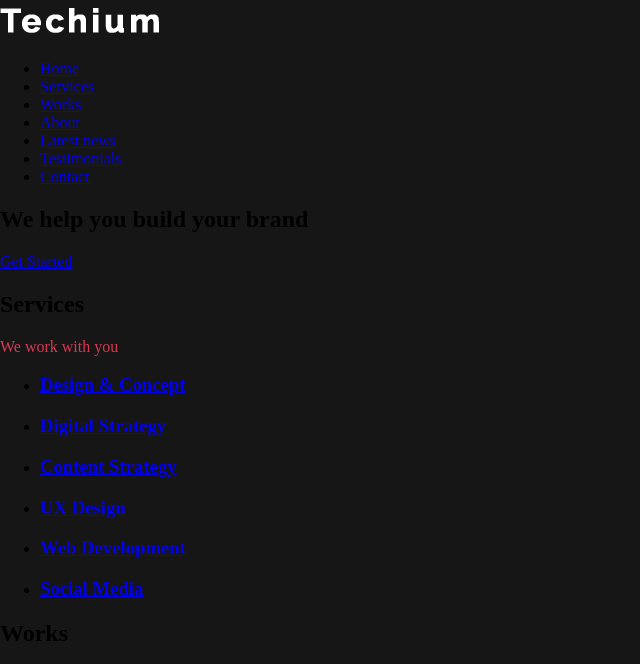
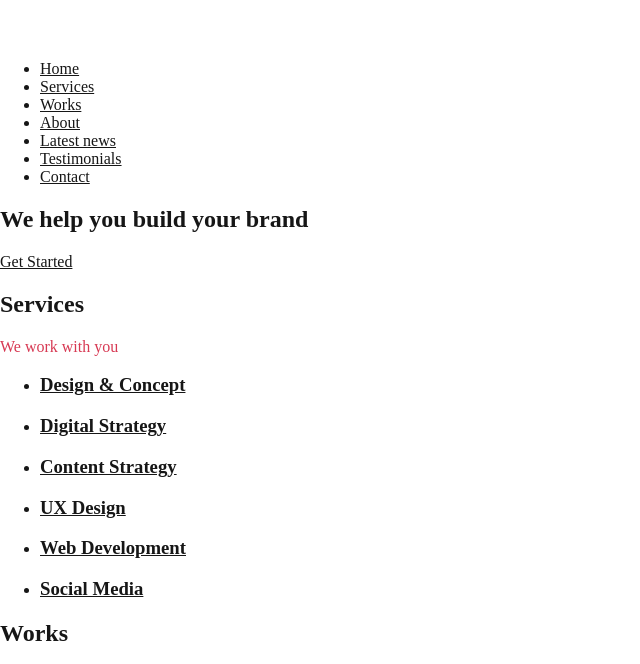
Before and after one commit to nashalysf/holbertonschool-web_front_end, a plain HTML site: page CSS_advanced/index.html in a window 1280 px wide. Shown: the top 664 px of the page, without its empty margins (0-640 px from the left). Drawn offline with Linux system fonts and the light colour scheme.

Commit message:
body color

```diff
--- a/CSS_advanced/styles/2-style.css
+++ b/CSS_advanced/styles/2-style.css
@@ -10,7 +10,7 @@ body{
     margin: 0;
 }
 body, a{
-    background-color: #161616;
+    color: #161616;
 }
 
 .visually-hidden{
```
